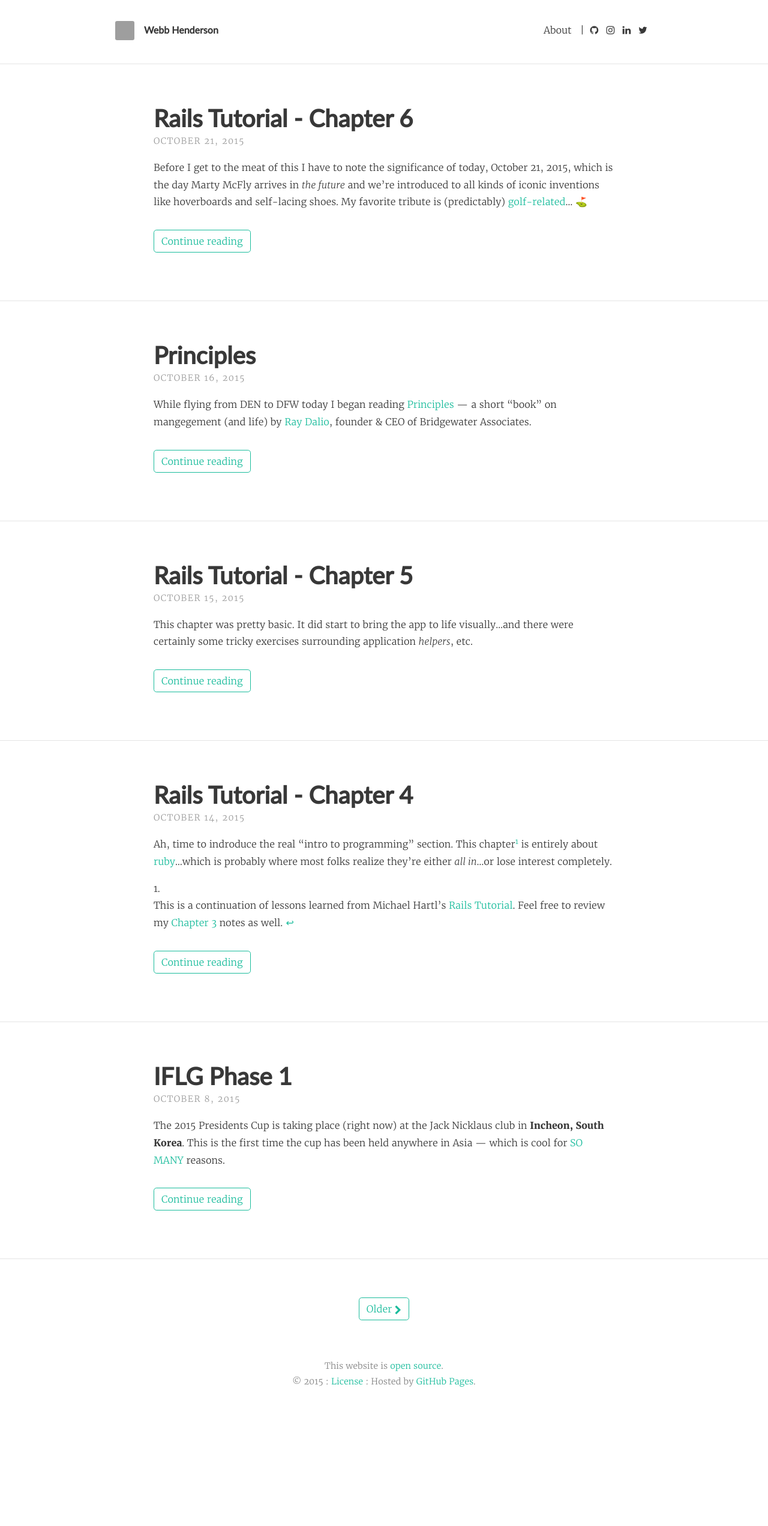
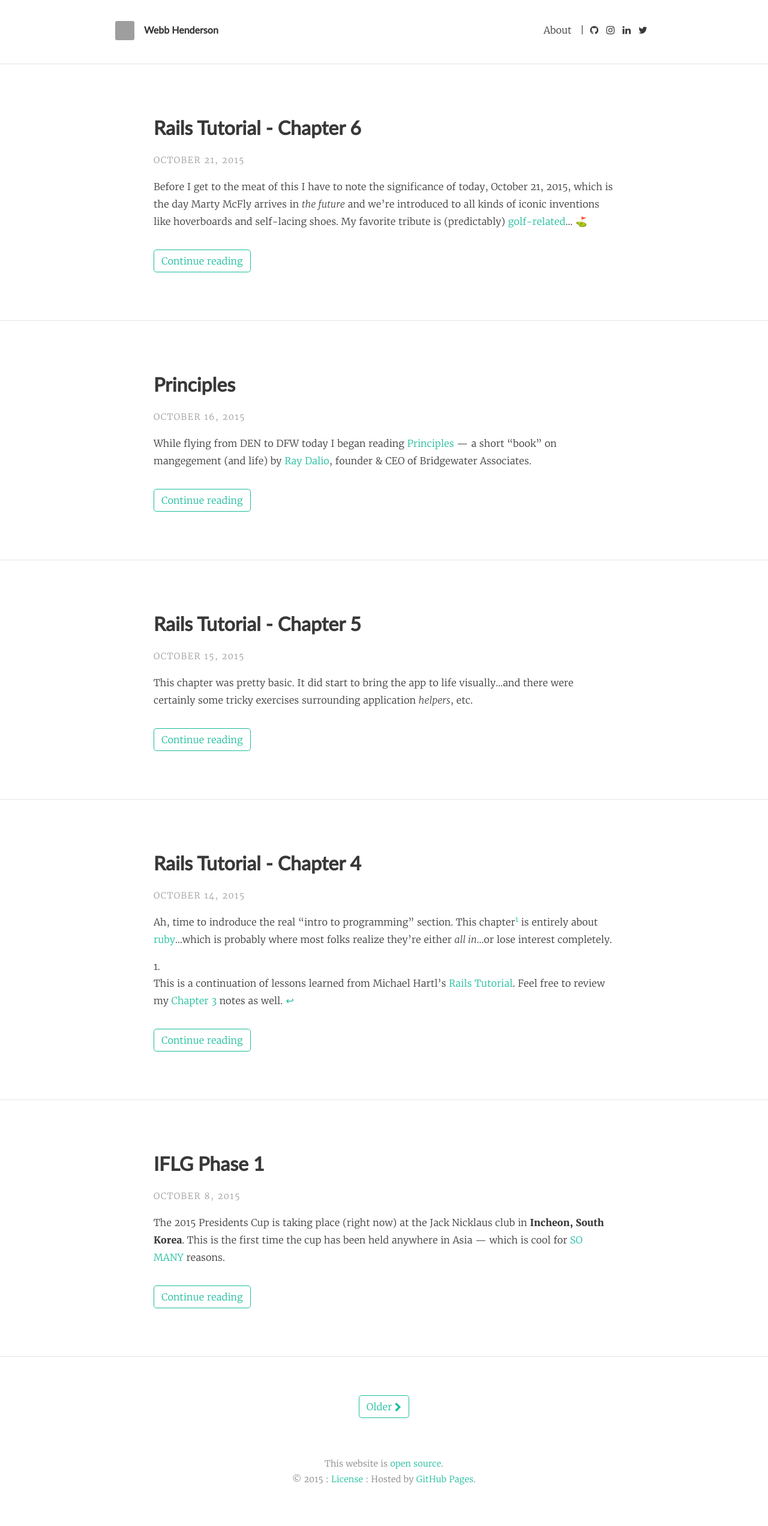
Before and after one commit to emerywebster/emerywebster.github.io, a Jekyll site: the page built from index.html, in a window 1280 px wide. Shown: the whole page at 60% size. Built offline with Jekyll 4.4.1, drawn with Linux system fonts in a browser that asks for light colours; nearby versions of some CDN libraries; emoji names are drawn with the system emoji font; Markdown is read by kramdown in place of the engine named in the settings; the list of posts is cut into pages by our own code; before the commit the page ends 2381 px from its top, so only the background shows below that; grey boxes are pictures that could not be loaded.

Commit message:
smaller headings on home and archive

```diff
--- a/_layouts/category_index.html
+++ b/_layouts/category_index.html
@@ -4,7 +4,7 @@ layout: default
 
 <article {% if page.feature-img %}class="feature-image"{% endif %}>
 	<section class="post-content">
-		<h1 class="title">{{ page.title }} Archives</h1>
+		<h2 class="title">{{ page.title }} Archives</h2>
 		<ul class="posts">
 		{% for post in site.categories[page.category] %}
 		    <div>{{ post.date | date_to_html_string }}</div>
--- a/index.html
+++ b/index.html
@@ -14,11 +14,11 @@ layout: default
     {% for post in paginator.posts %}
     <div class="post-teaser">
       <header>
-        <h1>
+        <h2>
           <a class="post-link" href="{{ post.url | prepend: site.baseurl }}">
             {{ post.title }}
           </a>
-        </h1>
+        </h2>
         <p class="meta">
           {{ post.date | date: "%B %-d, %Y" }}
         </p>
```
